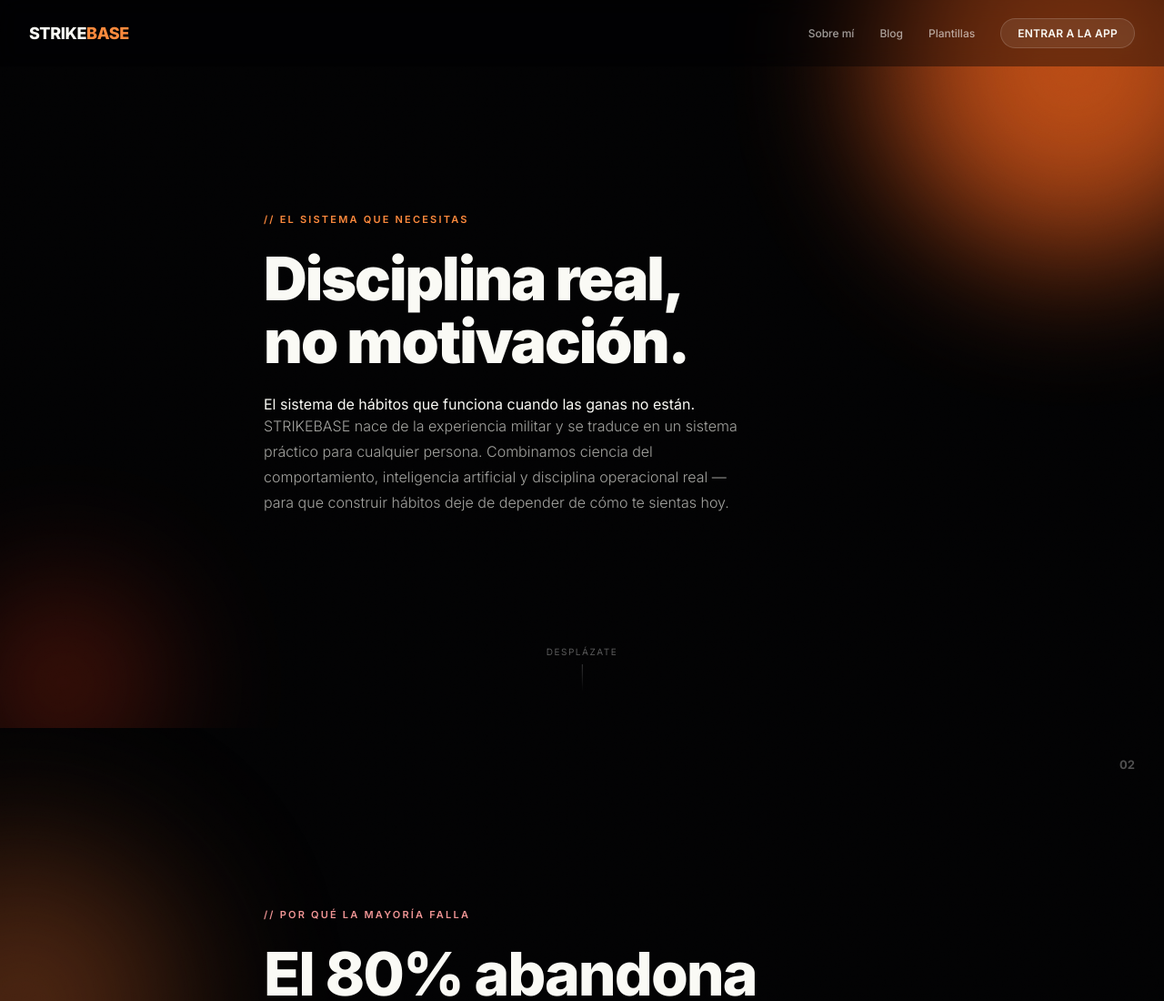
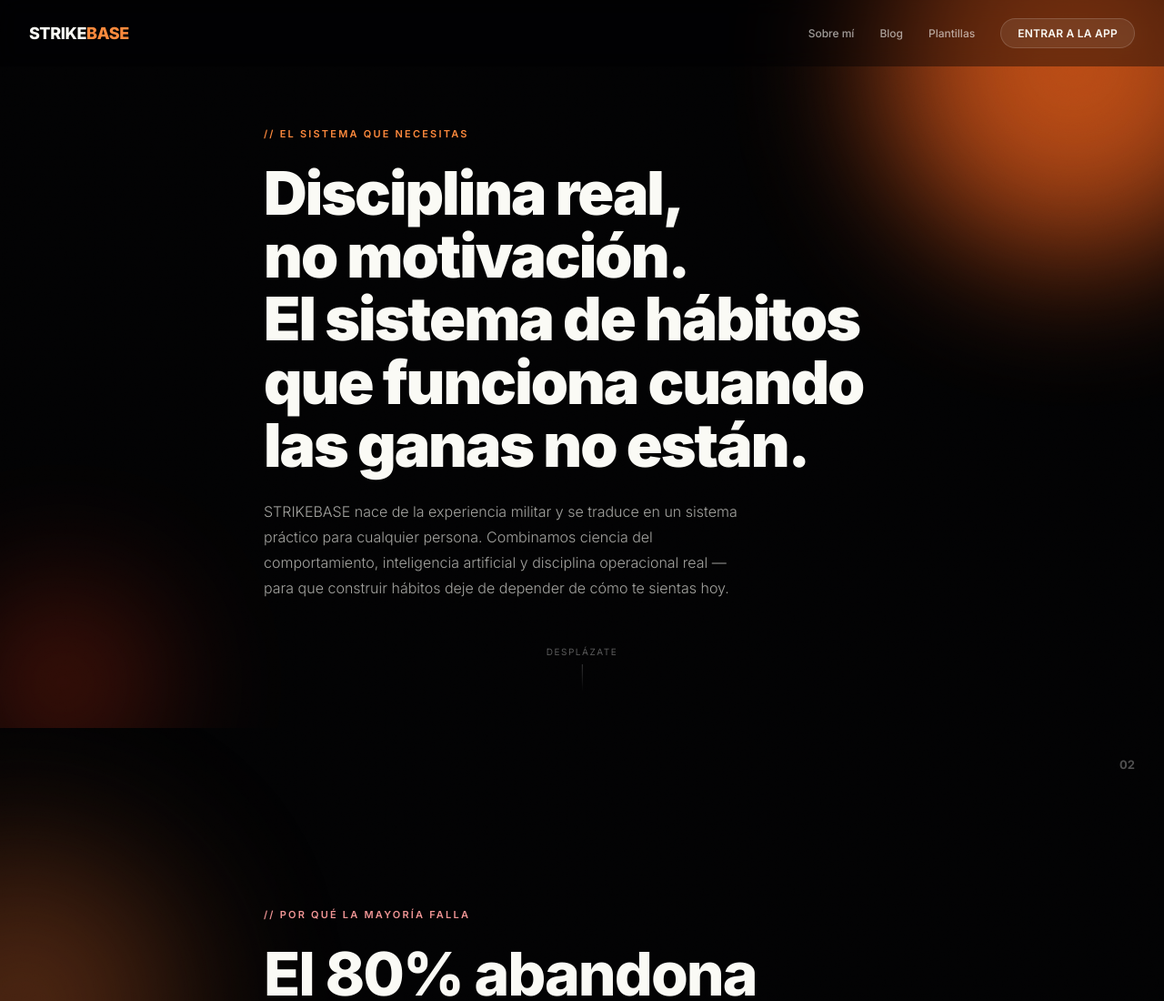
Before and after one commit to FMontesStrikeBase/strikebase, a plain HTML site: page index.html in a window 1280 px wide. Shown: the top 1100 px of the page at 91% size. Drawn offline with Linux system fonts and the light colour scheme.

Commit message:
Update code (chapter index) index.html

```diff
--- a/index.html
+++ b/index.html
@@ -138,7 +138,7 @@ footer{padding:3rem 2rem;text-align:center;border-top:1px solid rgba(255,255,255
   <span class="chapter-num">01</span>
   <div class="chapter-inner">
     <div class="chapter-tag" style="color:#FF8A3D;">// El sistema que necesitas</div>
-    <h1 class="chapter-title kinetic-title" id="kineticTitle">Disciplina real,<br/>no motivación.</h1>El sistema de hábitos que funciona cuando las ganas no están.
+    <h1 class="chapter-title kinetic-title" id="kineticTitle">Disciplina real,<br/>no motivación.<br/>El sistema de hábitos que funciona cuando las ganas no están.</h1>
     <p class="chapter-body">STRIKEBASE nace de la experiencia militar y se traduce en un sistema práctico para cualquier persona. Combinamos ciencia del comportamiento, inteligencia artificial y disciplina operacional real — para que construir hábitos deje de depender de cómo te sientas hoy.</p>
   </div>
   <div class="scroll-hint"><span>DESPLÁZATE</span><div class="scroll-line"></div></div>
```
